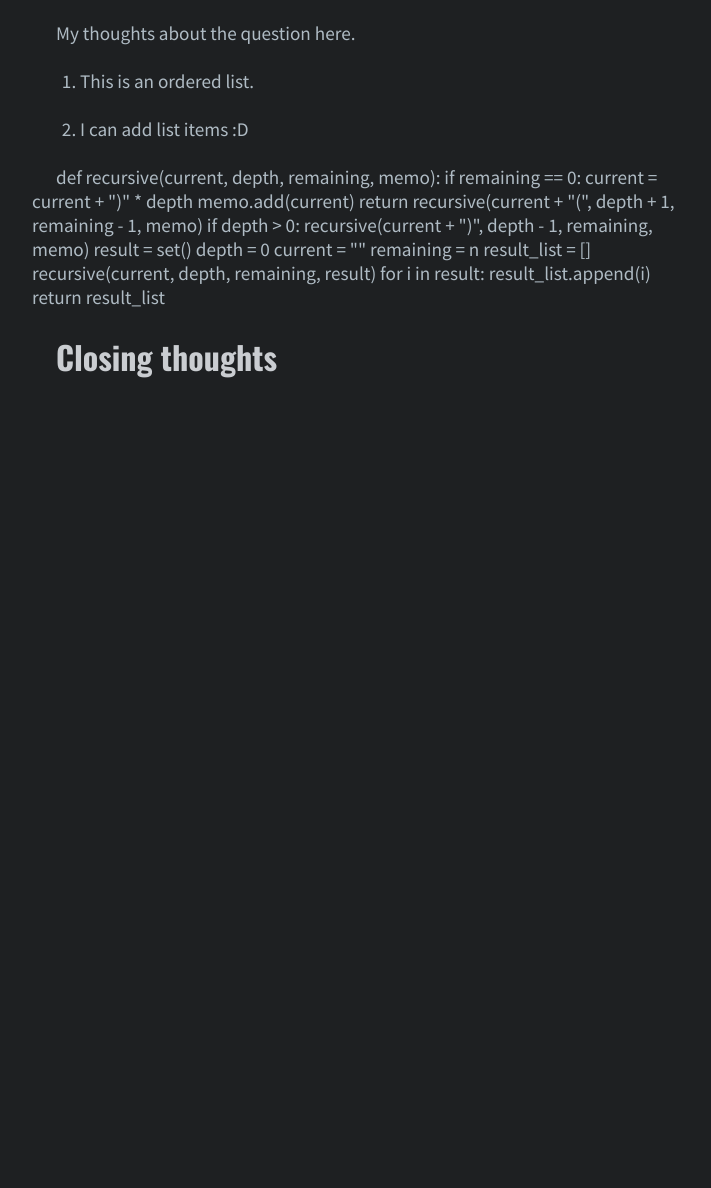
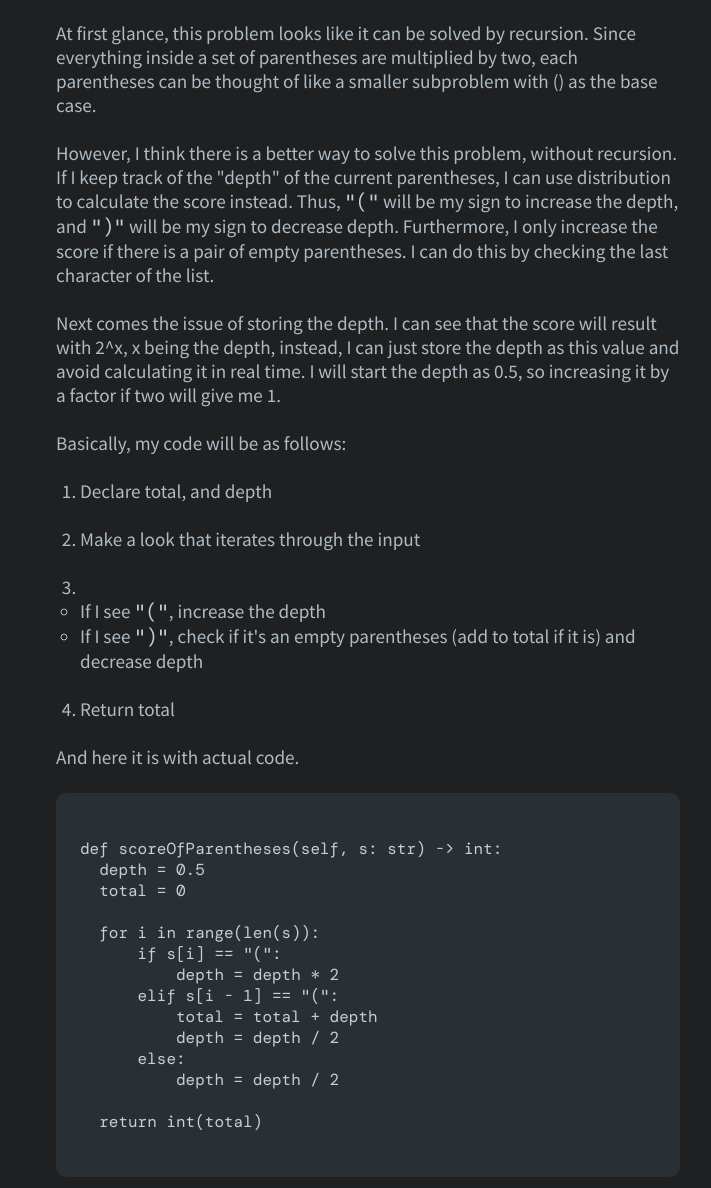
Before and after one commit to 021478963/021478963.github.io, a plain HTML site: page leetcode_documentation/subpages/score_of_parentheses.html in a window 1280 px wide. Shown: the part 712-1900 px from the top of the page, without its empty margins (272-983 px from the left). Before the commit the page ends 1116 px from the top, so only its background shows below. Drawn offline with Linux system fonts and the light colour scheme.

Commit message:
fix code demonstration

```diff
--- a/leetcode_documentation/css/style.css
+++ b/leetcode_documentation/css/style.css
@@ -6,6 +6,11 @@
 @font-face {
   font-family: "Source-Sans";
   src: url(../font/SourceSansPro-Regular.ttf);
+}
+
+@font-face {
+  font-family: "DM-Mono";
+  src: url(../font/DMMono-Regular.ttf)
 }
 
 * {
@@ -20,6 +25,7 @@
   --color--fg--light: #cacdd1;
   --color--fg--accent: #afbbc4;
   --ff--title: "Oswald", serif;
+  --ff--mono: "DM-Mono", mono;
   --ff--other: "Source-Sans", sans-serif;
   --margin--outer: 1.5rem;
   --margin--inner: 1rem;
@@ -36,11 +42,24 @@ h1, h2, h3 {
   margin-bottom: max(3vh, 3rem);
 }
 
-p, a, li, blockquote, code {
+p, a, li, blockquote {
   font-family: var(--ff--other);
   color: var(--color--fg--accent);
   font-size: 1.2rem;
   /* line-height: 1.6rem; */
+}
+
+code {
+  color: var(--color--fg--light);
+  font-family: var(--ff--mono);
+  white-space: pre;
+}
+
+.code-demonstration {
+  background-color: var(--color--bg--accent);
+  border-radius: 10px;
+  padding: var(--margin--outer);
+  overflow: scroll;
 }
 
 .fa-brands {
--- a/leetcode_documentation/subpages/score_of_parentheses.html
+++ b/leetcode_documentation/subpages/score_of_parentheses.html
@@ -41,43 +41,66 @@
       <h2 class="thoughts-title">My Thoughts</h2>
 
       <p class="following-paragraph">
-        My thoughts about the question here.
+        At first glance, this problem looks like it can be solved by recursion. Since everything inside a
+        set of parentheses are multiplied by two, each parentheses can be thought of like a smaller
+        subproblem with () as the base case.
       </p>
 
+      <p class="following-paragraph">
+        However, I think there is a better way to solve this problem, without recursion. If I keep track of
+        the "depth" of the current parentheses, I can use distribution to calculate the score instead.
+        Thus, <code>"("</code> will be my sign to increase the depth, and <code>")"</code> will be my sign
+        to decrease depth. Furthermore, I only increase the score if there is a pair of empty parentheses.
+        I can do this by checking the last character of the list.
+      </p>
+
+      <p class="following-paragraph">
+        Next comes the issue of storing the depth. I can see that the score will result with 2^x, x being
+        the depth, instead, I can just store the depth as this value and avoid calculating it in real time.
+        I will start the depth as 0.5, so increasing it by a factor if two will give me 1.
+      </p>
+
+      <p class="following-paragraph">
+        Basically, my code will be as follows:
+      </p>
       <ol class="list--ordered">
         <li class="list__item">
-          This is an ordered list.
+          Declare total, and depth
         </li>
         <li class="list__item">
-          I can add list items :D
+          Make a look that iterates through the input
         </li>
+        <li class="list__item"> <br>
+          <ul class="unordered-list">
+            <li class="list__item">If I see <code>"("</code>, increase the depth</li>
+            <li class="list__item">
+              If I see <code>")"</code>, check if it's an empty parentheses (add to total if it is) and decrease
+              depth
+            </li>
+          </ul>
+        </li>
+        <li class="list__item">Return total</li>
       </ol>
 
-      <code class="code-demonstration">
-        def recursive(current, depth, remaining, memo):
-          if remaining == 0:
-              current = current + ")" * depth
-              memo.add(current)
-              return
+      <p class="follwing-paragraph"> And here it is with actual code.</p>
+      <div class="code-demonstration">
+        <code>
+def scoreOfParentheses(self, s: str) -> int:
+  depth = 0.5
+  total = 0
 
-          recursive(current + "(", depth + 1, remaining - 1, memo)
+  for i in range(len(s)):
+      if s[i] == "(":
+          depth = depth * 2
+      elif s[i - 1] == "(":
+          total = total + depth
+          depth = depth / 2
+      else:
+          depth = depth / 2
 
-          if depth > 0:
-              recursive(current + ")", depth - 1, remaining, memo)
-
-        result = set()
-        depth = 0
-        current = ""
-        remaining = n
-        result_list = []
-
-        recursive(current, depth, remaining, result)
-
-        for i in result:
-            result_list.append(i)
-
-        return result_list
-      </code>
+  return int(total)
+        </code>
+      </div>
     </section>
 
     <section class="page__reflection">
```
Also changed, not shown: leetcode_documentation/subpages/template.html (+3 -1 lines), leetcode_documentation/font/DMMono-Regular.ttf (added), 1 other file.
